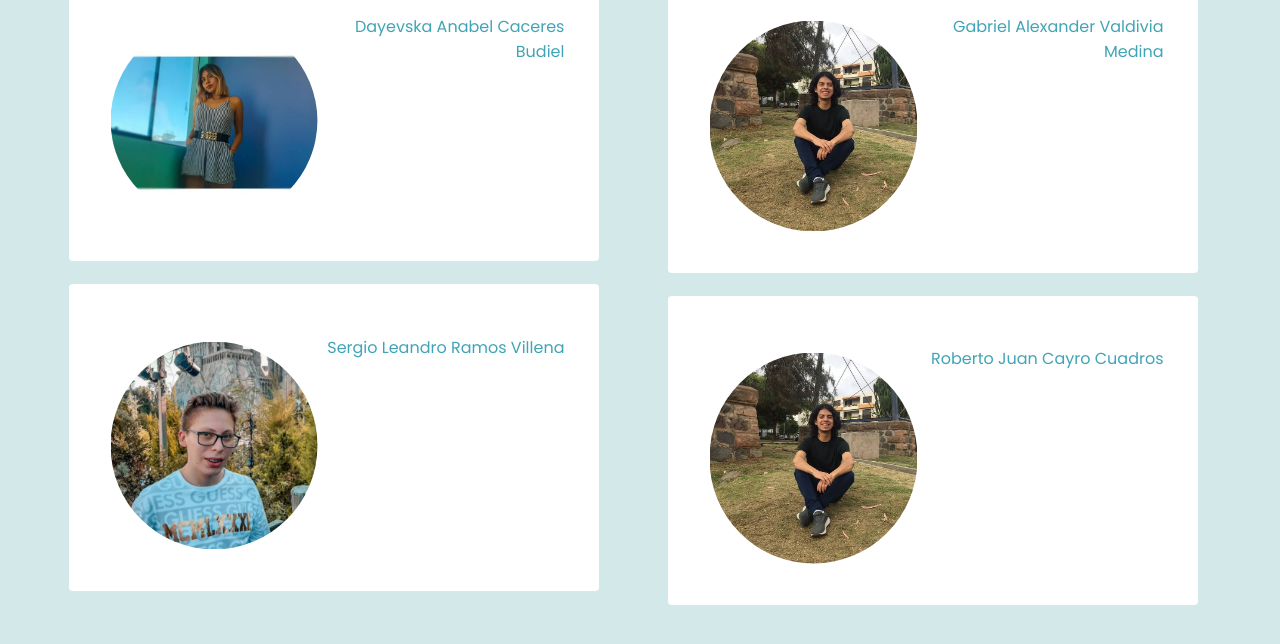
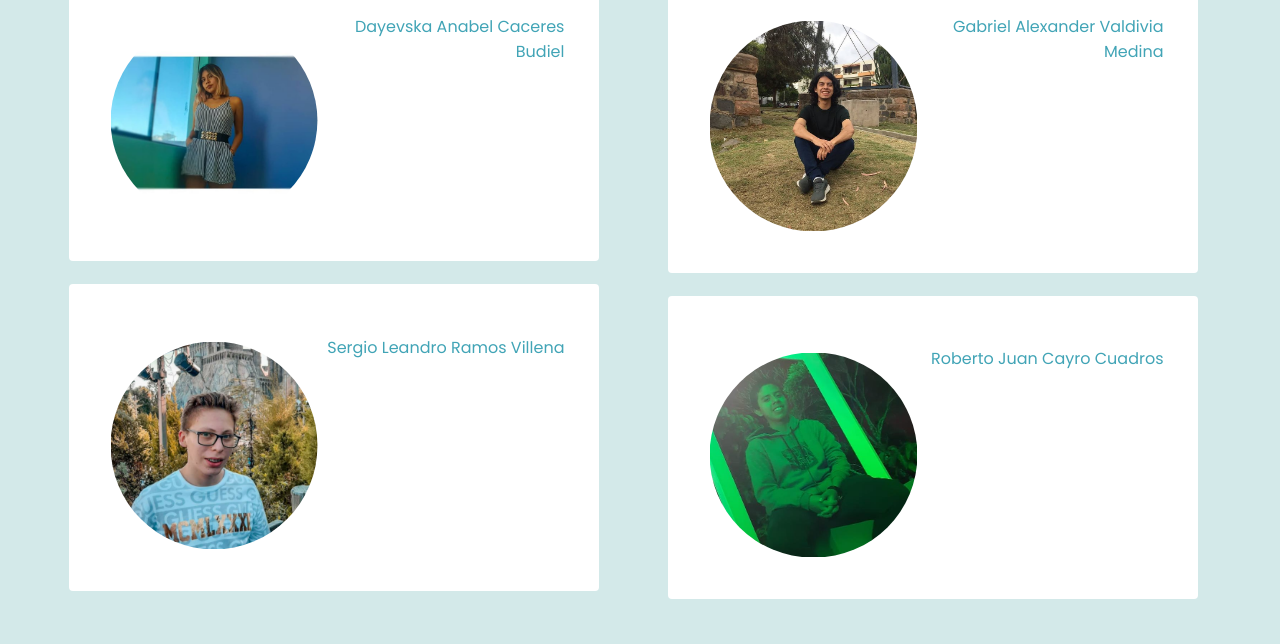
Before and after one commit to UCSP-CS2B1/frontend-laboratory-grupo-7, a website: page index.html in a window 1280 px wide. Shown: the part 106-750 px from the top of the page. Drawn offline with nearby package versions, Linux system fonts and the light colour scheme.

Commit message:
Commit Sergio imagen Roberto

```diff
--- a/index.html
+++ b/index.html
@@ -62,7 +62,7 @@
             <div id="derecha">
               <form method="post">
                 <p>
-                   <img class="foto" src="images/valdi.png" >
+                   <img class="foto" src="images/Roberto.jpeg" >
                    <label> Roberto Juan Cayro Cuadros  </label>
                 </p>
               </form>
```
Also changed, not shown: images/Roberto.jpeg (added).
